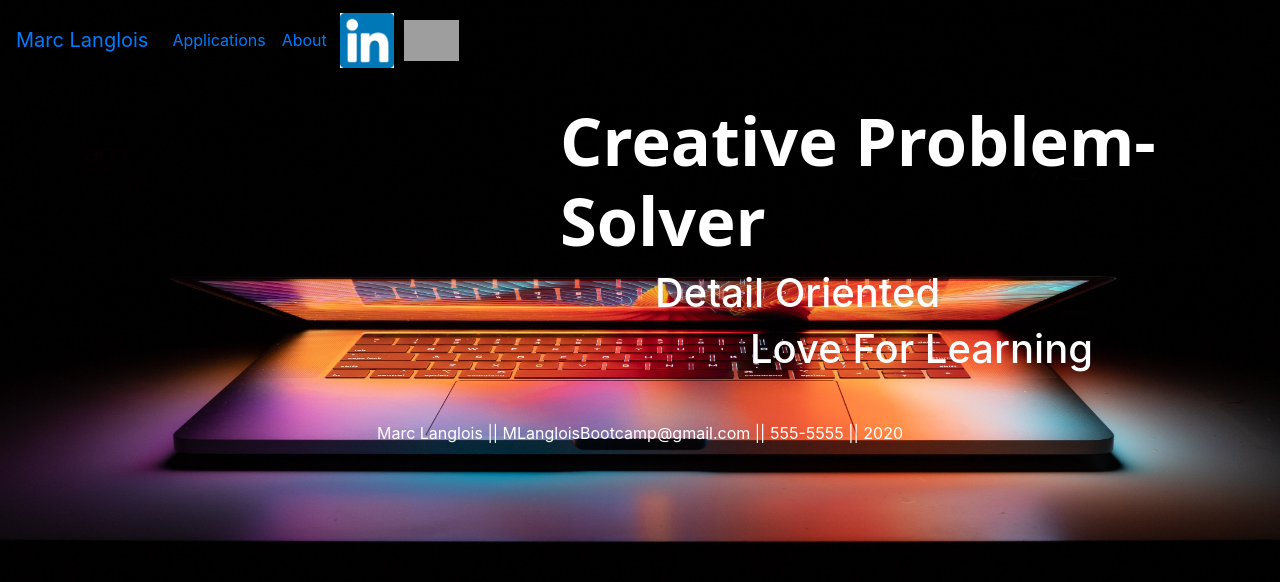
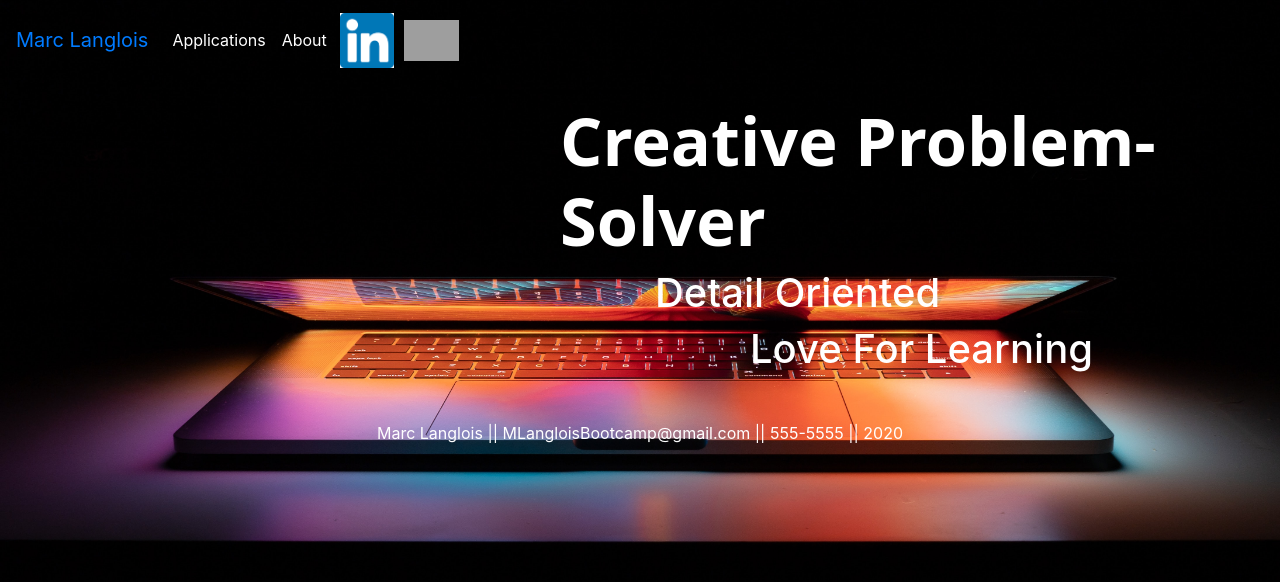
Before and after one commit to mlanglois333/Portfolio-Reactivated, a React (Create React App) app: page / in a window 1280 px wide. Shown: the top 582 px of the page. Built offline with nearby package versions, Linux system fonts and the light colour scheme; grey boxes are pictures that could not be loaded.

Commit message:
navbar color alignment

```diff
--- a/src/index.css
+++ b/src/index.css
@@ -91,5 +91,9 @@ p {
 }
 
 .navbar-right{
-  float:right;
+  align-self: right;
 }
+
+.nav-link {
+  color:white;
+}
```
